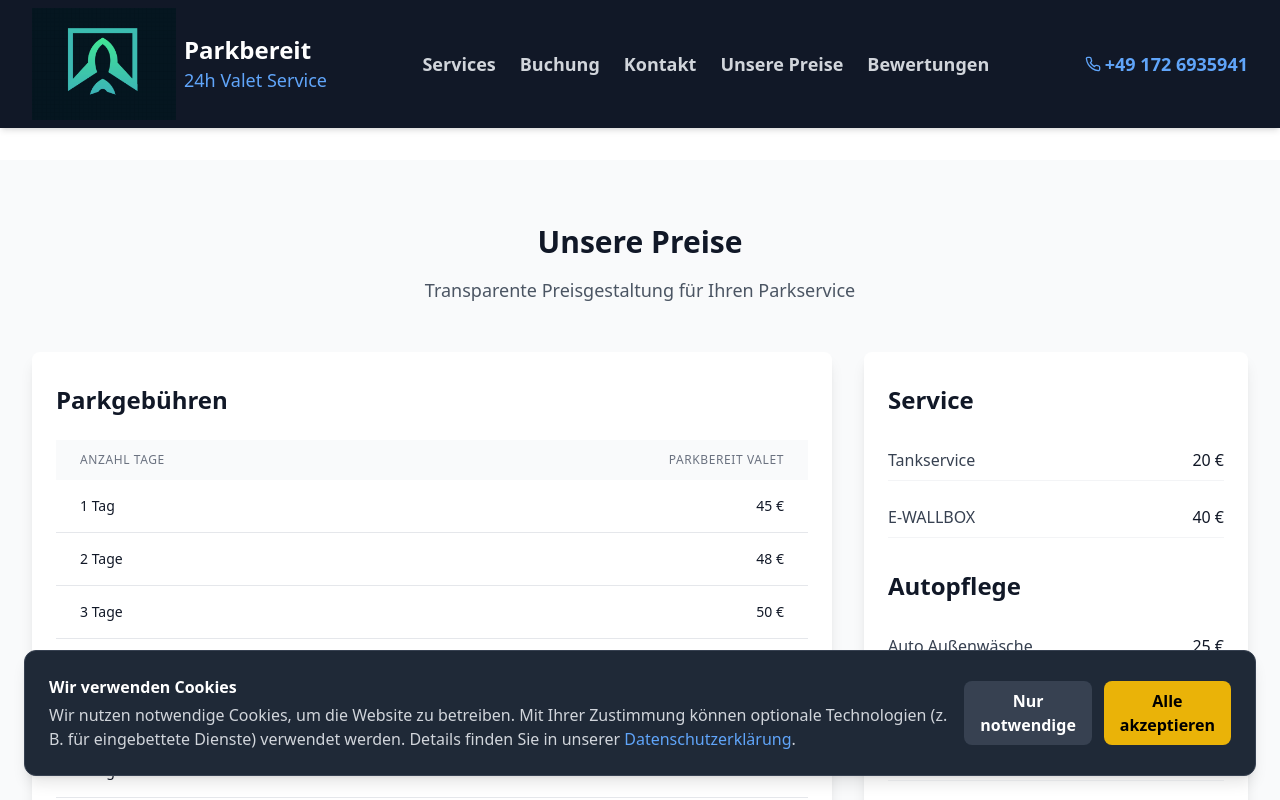
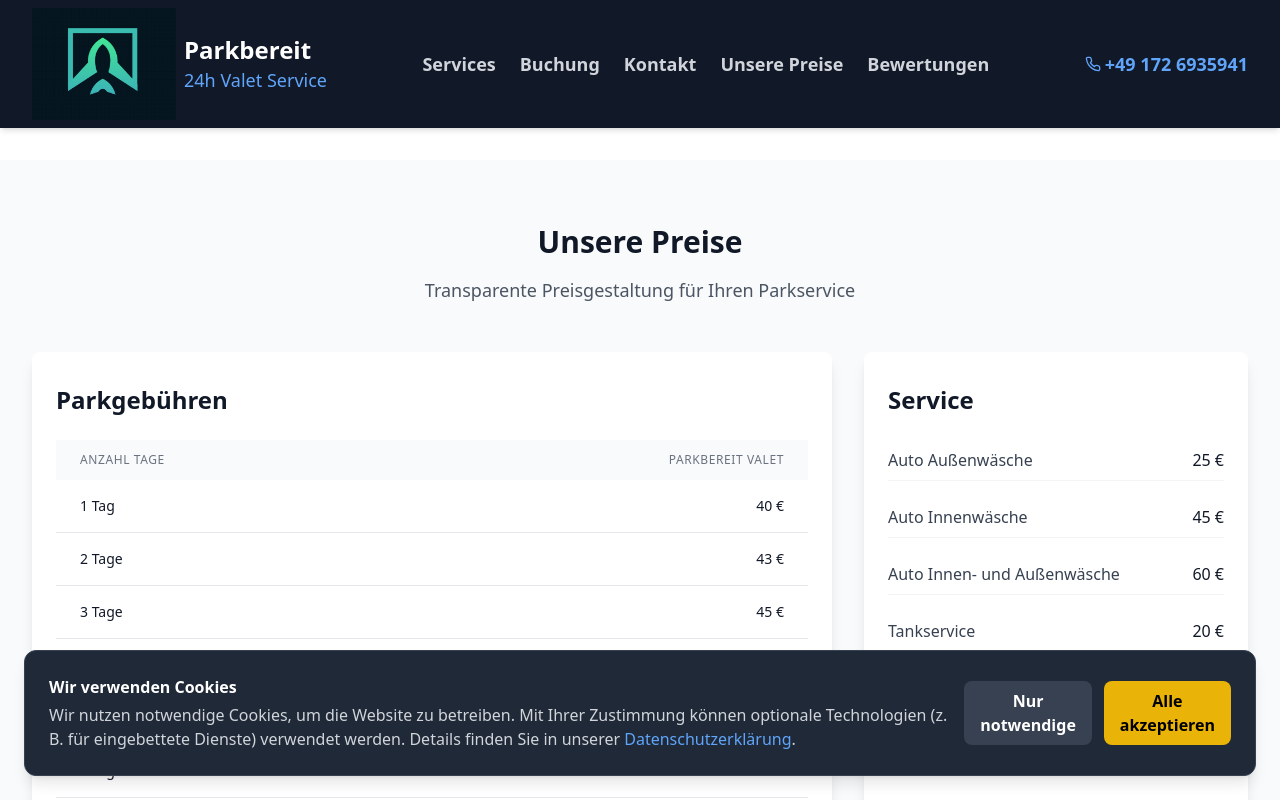
Before and after one commit to Wakar111/ValetService-Client, a React (Vite) app: page /prices in a window 1280 px wide. Shown: the top 800 px of the page. Built offline with nearby package versions, Linux system fonts and the light colour scheme.

Commit message:
adjust prices page

```diff
--- a/src/pages/Prices.tsx
+++ b/src/pages/Prices.tsx
@@ -1,51 +1,11 @@
 import { useNavigateAndScroll } from '../hooks/useNavigateAndScroll';
-
+import { parkingPrices, services } from '../constants/services';
 const Prices = () => {
   const navigateAndScroll = useNavigateAndScroll();
-  const parkingPrices = [
-    { days: 1, price: 45 },
-    { days: 2, price: 48 },
-    { days: 3, price: 50 },
-    { days: 4, price: 55 },
-    { days: 5, price: 60 },
-    { days: 6, price: 66 },
-    { days: 7, price: 75 },
-    { days: 8, price: 78 },
-    { days: 9, price: 82 },
-    { days: 10, price: 84 },
-    { days: 11, price: 87 },
-    { days: 12, price: 90 },
-    { days: 13, price: 95 },
-    { days: 14, price: 105},
-    { days: 15, price: 110 },
-    { days: 16, price: 113 },
-    { days: 17, price: 118 },
-    { days: 18, price: 120 },
-    { days: 19, price: 125 },
-    { days: 20, price: 128 },
-    { days: 21, price: 130 },
-    { days: 22, price: 135 },
-    { days: 23, price: 140 },
-    { days: 24, price: 143 },
-    { days: 25, price: 146 },
-    { days: 26, price: 150 },
-    { days: 27, price: 155 },
-    { days: 28, price: 160 },
-    { days: 29, price: 165 },
-    { days: 30, price: 170 },
-  ];
 
-  const additionalServices = [
-    { name: 'Tankservice', price: 20 },
-    { name: 'E-WALLBOX', price: 40 },
-  ];
+  const additionalServices = services.filter(service => service.name !== 'Auto Innenwäsche Bus/SUV');
 
-  const carCareServices = [
-    { name: 'Auto Außenwäsche', price: 25 },
-    { name: 'Auto Innenwäsche', price: 45 },
-    { name: 'Auto Innen- und Außenwäsche', price: 60 },
-    { name: 'Auto Innenwäsche Bus/ SUV', price: 70 },
-  ];
+  const carCareServices = services.filter(service => service.name === 'Auto Innenwäsche Bus/SUV');
 
   return (
     <section id="prices" className="py-16 bg-gray-50 mt-40">
```
